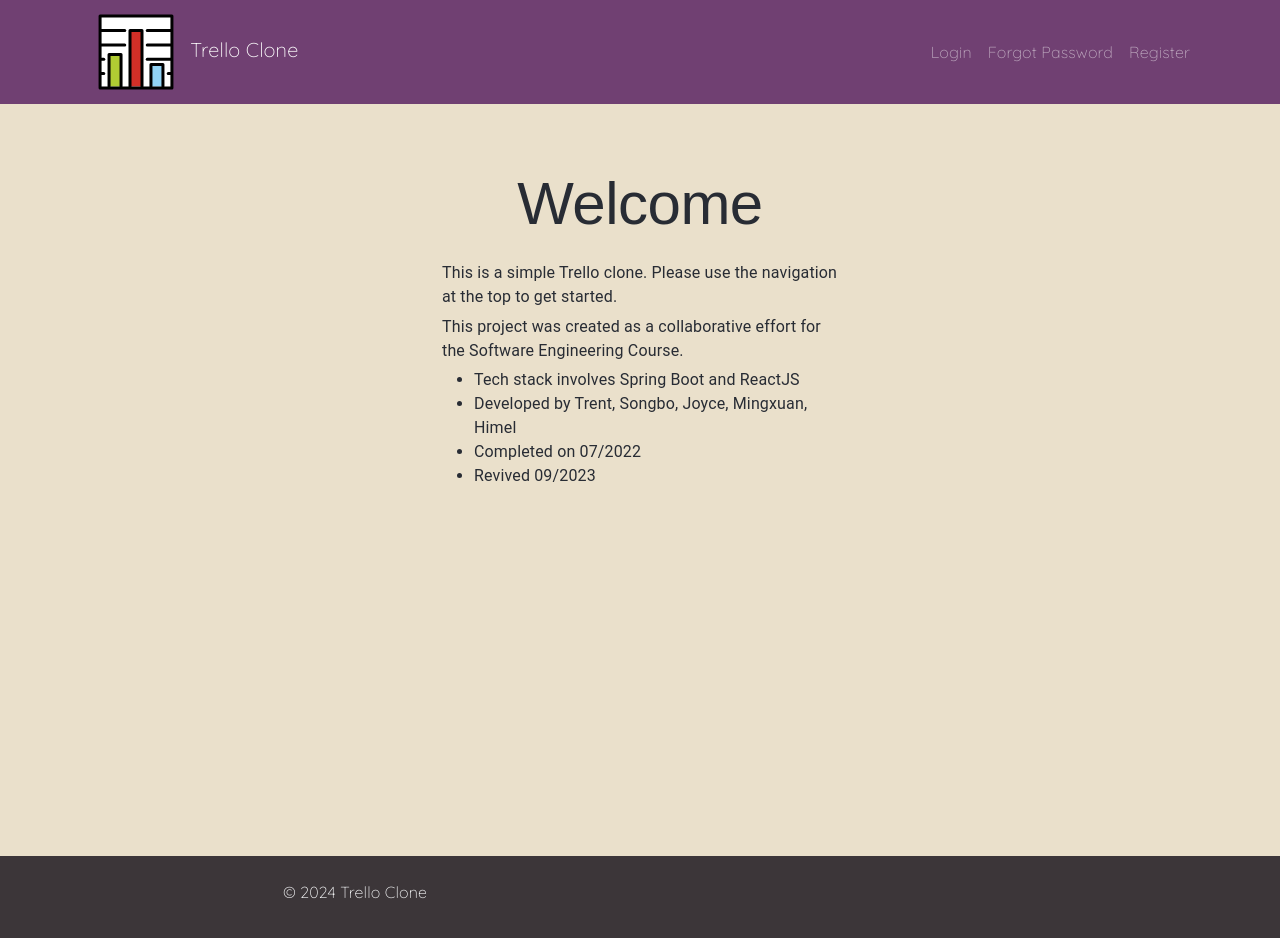
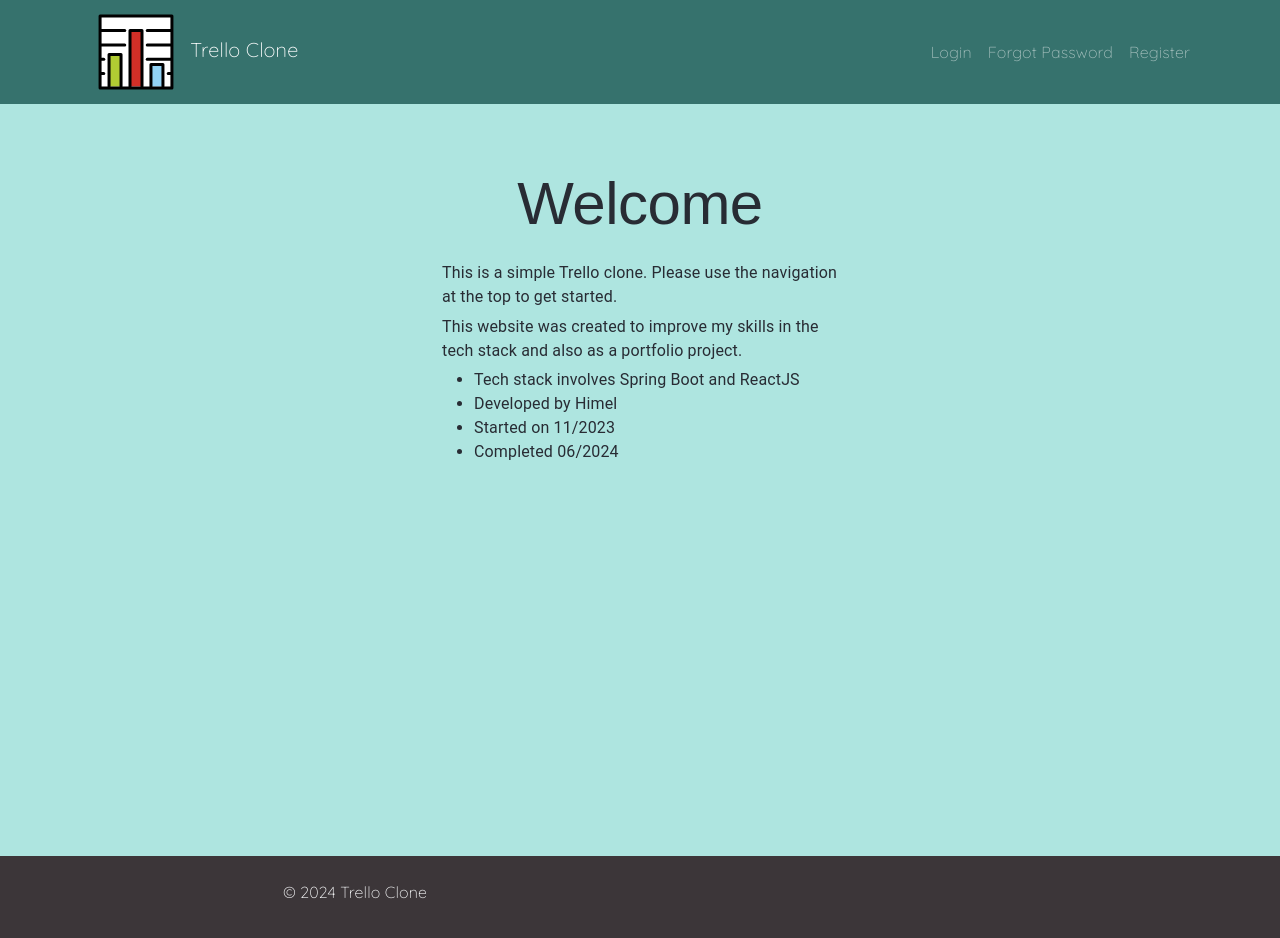
Before and after one commit to Himel-Nath/TrelloClone, a React (Create React App) app in the folder frontend/: page / in a window 1280 px wide. Shown: the top 938 px of the page. Built offline with nearby package versions, Linux system fonts and the light colour scheme; a web font is replaced by a local one.

Commit message:
design changes

```diff
--- a/frontend/src/App.css
+++ b/frontend/src/App.css
@@ -40,8 +40,8 @@
 }
 
 :root {
-  --primary-color: #704072;
-  --secondary-color: #eae0cb;
+  --primary-color: hsl(175, 36%, 33%);
+  --secondary-color: #aee5e0;
   --text-color: #282c34;
   --text-color-secondary: #f5f6f7;
   --footer-color: #3c3639;
--- a/frontend/src/pages/HomePage.js
+++ b/frontend/src/pages/HomePage.js
@@ -20,14 +20,14 @@ function HomePage() {
                             This is a simple Trello clone. Please use the navigation at the top to get started.
                         </Typography>
                         <Typography variant="body1" gutterBottom>
-                            This project was created as a collaborative effort for the Software Engineering Course.
+                            This website was created to improve my skills in the tech stack and also as a portfolio project.
                         </Typography>
                         <Typography variant="body1" component="div" gutterBottom>
                             <ul>
                                 <li>Tech stack involves Spring Boot and ReactJS</li>
-                                <li>Developed by Trent, Songbo, Joyce, Mingxuan, Himel</li>
-                                <li>Completed on 07/2022</li>
-                                <li>Revived 09/2023</li>
+                                <li>Developed by Himel</li>
+                                <li>Started on 11/2023</li>
+                                <li>Completed 06/2024</li>
                             </ul>
                         </Typography>
                     </Box>
```
